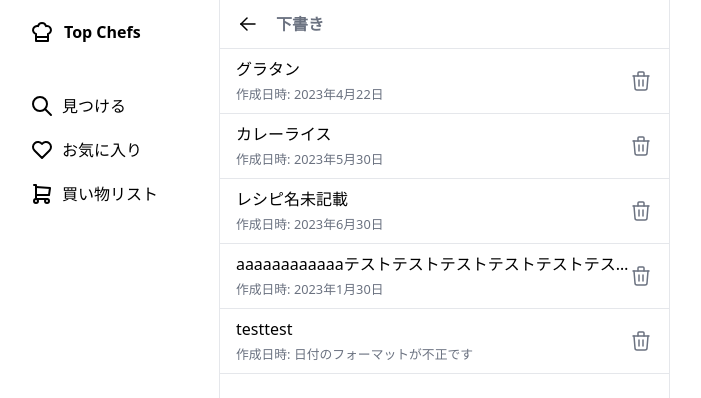
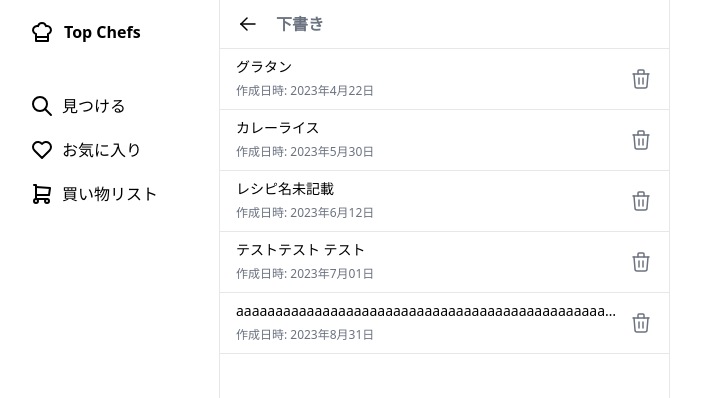
Before and after one commit to qin-team-recipe/14-frontend, a Next.js app: page /my-recipe/drafts in a window 1280 px wide. Shown: the top 398 px of the page, without its empty margins (290-991 px from the left). Built offline with nearby package versions, Linux system fonts and the light colour scheme.

Commit message:
プルリクレビュー分

```diff
--- a/src/app/(top)/my-recipe/drafts/_components/CreatedDate.jsx
+++ /dev/null
@@ -1,31 +0,0 @@
-import { parse, isValid, format } from "date-fns";
-
-export function CreatedDate({ date }) {
-  return (
-    <small className="text-gray-500">作成日時: {autoFormatDate(date)}</small>
-  );
-}
-
-// 日付を自動的にフォーマットする関数
-function autoFormatDate(targetDate) {
-  // 試すフォーマットのリスト
-  const formatsToTest = [
-    "yyyy/MM/dd",
-    "yyyy-MM-dd",
-    "yyyy年M月dd日",
-    "yyyymmdd",
-  ];
-
-  for (const formatStr of formatsToTest) {
-    // 指定フォーマットでパース
-    const parsedDate = parse(targetDate, formatStr, new Date());
-
-    // パース後の日付の有効チェック
-    if (isValid(parsedDate)) {
-      const formattedDate = format(parsedDate, "yyyy年M月dd日");
-      return formattedDate;
-    }
-  }
-
-  return "日付のフォーマットが不正です";
-}
--- /dev/null
+++ b/src/app/(top)/my-recipe/drafts/_components/DeleteDraftButton.jsx
@@ -0,0 +1,17 @@
+"use client";
+
+import { IconTrash } from "@tabler/icons-react";
+
+export function DeleteDraftButton({ recipeId }) {
+  return (
+    <button
+      // TODO: 削除処理を実装
+      onClick={(e) => {
+        e.preventDefault();
+        alert(`レシピID: ${recipeId} を削除する`);
+      }}
+    >
+      <IconTrash size={24} stroke={1.5} className="text-gray-500" />
+    </button>
+  );
+}
--- a/src/app/(top)/my-recipe/drafts/_components/index.js
+++ b/src/app/(top)/my-recipe/drafts/_components/index.js
@@ -1 +1 @@
-export { CreatedDate } from "./CreatedDate";
+export { DeleteDraftButton } from "./DeleteDraftButton";
--- a/src/app/(top)/my-recipe/drafts/page.jsx
+++ b/src/app/(top)/my-recipe/drafts/page.jsx
@@ -1,10 +1,8 @@
-"use client";
-
 import Link from "next/link";
 
-import { IconTrash } from "@tabler/icons-react";
 import { DraftBar } from "@/components/Bar";
-import { CreatedDate } from "./_components";
+import { DeleteDraftButton } from "./_components";
+import { format } from "date-fns";
 
 export default function Draft() {
   return (
@@ -13,22 +11,23 @@ export default function Draft() {
         <DraftBar />
       </div>
       <div className="divide-y border-y">
-        {drafts.map((draft) => (
+        {DRAFTS.map((draft) => (
           <Link
+            // TODO: 正しいパスに変更
             href="/my-recipe/new"
             key={draft.id}
-            className="flex justify-between px-4 py-2"
+            className="flex justify-between gap-x-2 px-4 py-2"
           >
-            <div className="">
-              <p className="line-clamp-1 whitespace-normal">
+            <div>
+              <p className="line-clamp-1 whitespace-normal break-all text-sm">
                 {draft.title || "レシピ名未記載"}
               </p>
-              <CreatedDate date={draft.createdAt} />
+              <small className="text-xs text-gray-500">
+                作成日時: {format(new Date(draft.createdAt), "yyyy年M月dd日")}
+              </small>
             </div>
 
-            <button onClick={() => alert("モーダルでます")}>
-              <IconTrash size={24} stroke={1.5} className="text-gray-500" />
-            </button>
+            <DeleteDraftButton recipeId={draft.id} />
           </Link>
         ))}
       </div>
@@ -37,7 +36,7 @@ export default function Draft() {
 }
 
 // 下書きのダミーデータ
-const drafts = [
+const DRAFTS = [
   {
     id: 1,
     title: "グラタン",
@@ -46,21 +45,21 @@ const drafts = [
   {
     id: 2,
     title: "カレーライス",
-    createdAt: "2023/05/30",
+    createdAt: "2023-05-30",
   },
   {
     id: 3,
     title: "", // 空文字のやつ
-    createdAt: "2023年6月30日",
+    createdAt: "2023-06-12",
   },
   {
     id: 4,
-    title: "aaaaaaaaaaaaテストテストテストテストテストテストテストテスト", // 長いやつ
-    createdAt: "20230630",
+    title: "   テストテスト        テスト", // 長いやつ
+    createdAt: "2023-07-01",
   },
   {
     id: 5,
-    title: "testtest",
-    createdAt: "2023-09-31", // 存在しない日付
+    title: "aaaaaaaaaaaaaaaaaaaaaaaaaaaaaaaaaaaaaaaaaaaaaaaaaaaaaaaaaaaaaa",
+    createdAt: "2023-08-31", // 存在しない日付
   },
 ];
--- a/src/components/Bar/DraftBar.jsx
+++ b/src/components/Bar/DraftBar.jsx
@@ -7,11 +7,11 @@ export function DraftBar() {
   return (
     <Bar
       leftComponent={
-        <div className="flex">
+        <div className="flex gap-x-4">
           <Link href="#">
             <IconArrowLeft stroke={1.5} />
           </Link>
-          <span className="mx-4 font-bold text-gray-500">下書き</span>
+          <span className="font-bold text-gray-500">下書き</span>
         </div>
       }
     />
```
